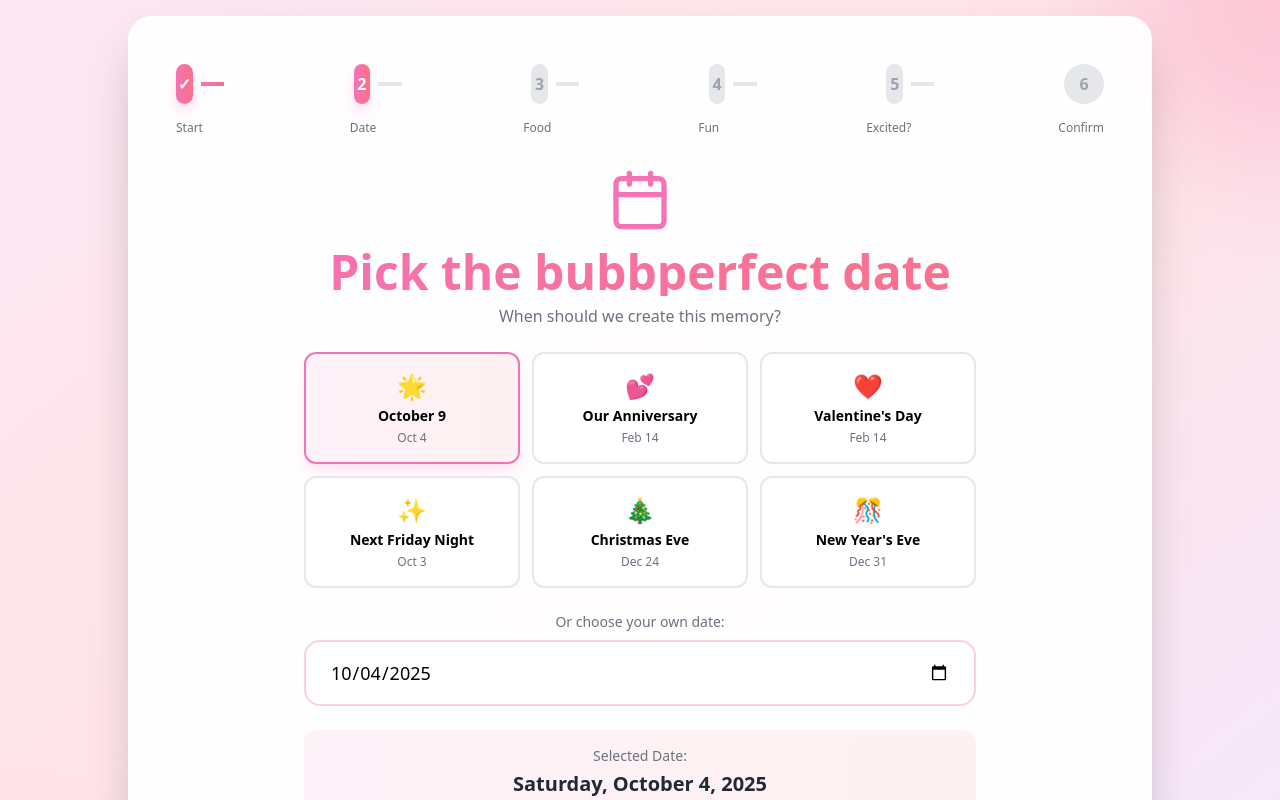
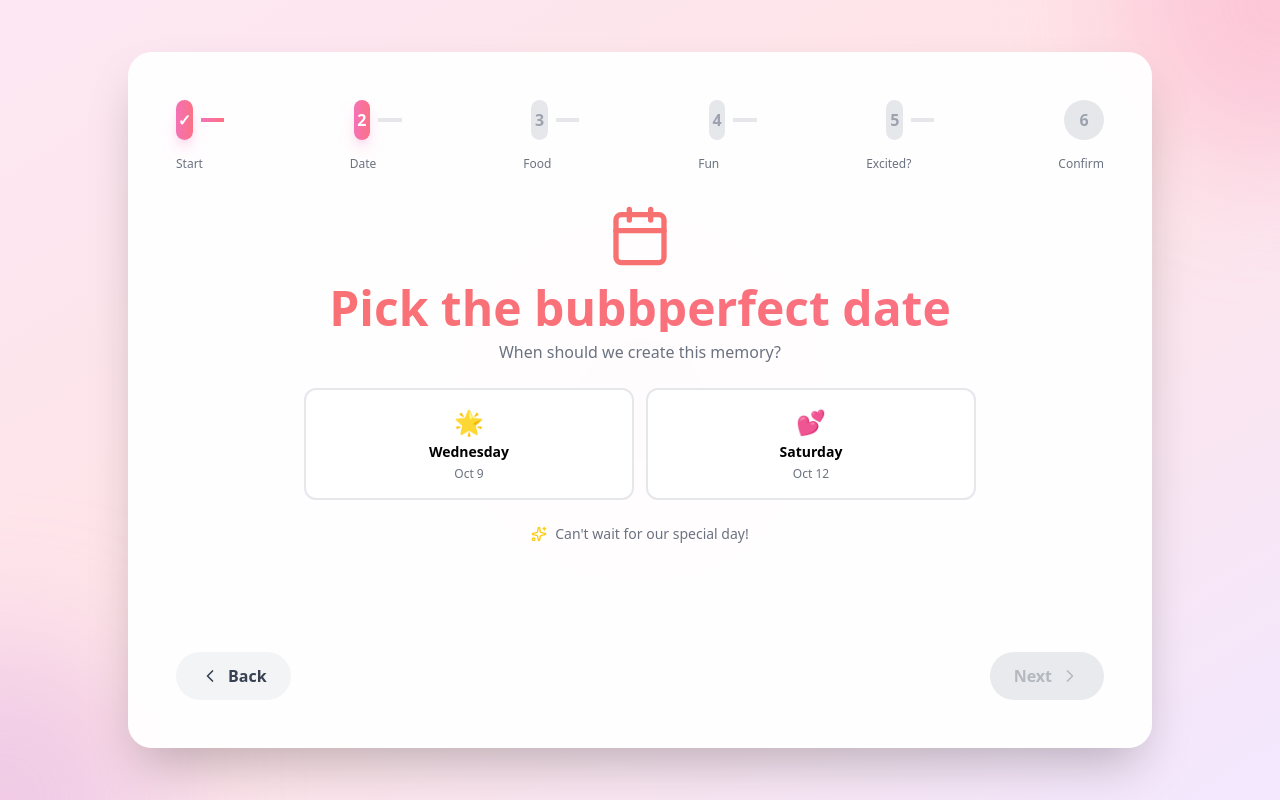
Before and after one commit to postyfan/bubbaversary-website, a React (Vite) app: page / in a window 1280 px wide. Both pictures are taken after a click on the button "Yes!". Shown: the top 800 px of the page. Built offline with nearby package versions, Linux system fonts and the light colour scheme; the HTML template or start-up script is replaced by a standard one.

Commit message:
added different page for each d
added different page for each date

```diff
--- a/src/App.jsx
+++ b/src/App.jsx
@@ -23,43 +23,27 @@ function App() {
   // ============================================
   // CUSTOMIZATION: Restaurant Options
   // ============================================
-  const restaurants = [
+  const wednesdayRestaurants = [
     {
       id: 1,
-      name: 'AMA Bistro',
+      name: 'Bae',
       emoji: '🍣',
-      description: 'Fresh rolls & cozy vibes',
+      description: 'Japanese inspired cocktail lounge',
       cuisine: 'Japanese',
-      price: '$$',
-      time: '7:00 PM',
-      link: ''
+      seating: 'patio',
+      time: '8:00 PM',
     },
+  ];
+
+  const saturdayRestaurants = [
     {
-      id: 2,
-      name: 'Italian Bistro',
-      emoji: '🍝',
-      description: 'Romantic candlelit dinner',
-      cuisine: 'Italian',
-      price: '$$$',
-      time: '8:00 PM'
-    },
-    {
-      id: 3,
-      name: 'K-BBQ Night',
-      emoji: '🥓',
-      description: 'Interactive grilling fun',
-      cuisine: 'Korean',
-      price: '$$',
-      time: '6:30 PM'
-    },
-    {
-      id: 4,
-      name: 'Ramen Spot',
-      emoji: '🍜',
-      description: 'Comfort food & warmth',
+      id: 1,
+      name: 'AMA Raw Bar',
+      emoji: '🍣',
+      description: 'Japanese inspired cocktail lounge',
       cuisine: 'Japanese',
-      price: '$',
-      time: '7:30 PM'
+      seating: 'bar',
+      time: '8:00 PM',
     },
   ];
 
@@ -84,49 +68,17 @@ function App() {
   const specialDates = [
     {
       id: 1,
-      name: 'October 9',
+      name: 'Wednesday',
       emoji: '🌟',
-      getDate: () => {
-        const today = new Date();
-        const saturday = new Date();
-        saturday.setDate(today.getDate() + ((6 - today.getDay() + 7) % 7 || 7));
-        return saturday.toISOString().split('T')[0];
-      }
+      date: '2025-10-09',
+      type: 'wednesday'
     },
     {
       id: 2,
-      name: 'Our Anniversary',
+      name: 'Saturday',
       emoji: '💕',
-      date: '2025-02-14' // Change to your anniversary date
-    },
-    {
-      id: 3,
-      name: 'Valentine\'s Day',
-      emoji: '❤️',
-      date: '2025-02-14'
-    },
-    {
-      id: 4,
-      name: 'Next Friday Night',
-      emoji: '✨',
-      getDate: () => {
-        const today = new Date();
-        const friday = new Date();
-        friday.setDate(today.getDate() + ((5 - today.getDay() + 7) % 7 || 7));
-        return friday.toISOString().split('T')[0];
-      }
-    },
-    {
-      id: 5,
-      name: 'Christmas Eve',
-      emoji: '🎄',
-      date: '2024-12-24'
-    },
-    {
-      id: 6,
-      name: 'New Year\'s Eve',
-      emoji: '🎊',
-      date: '2024-12-31'
+      date: '2025-10-12',
+      type: 'saturday'
     }
   ];
 
@@ -145,12 +97,6 @@ function App() {
         else if (parsed.date) setCurrentStep(3);
         else setCurrentStep(2);
       }
-    } else {
-      // Set default date to next Saturday
-      const today = new Date();
-      const nextSaturday = new Date();
-      nextSaturday.setDate(today.getDate() + ((6 - today.getDay() + 7) % 7 || 7));
-      setDateData(prev => ({ ...prev, date: nextSaturday.toISOString().split('T')[0] }));
     }
   }, []);
 
@@ -175,13 +121,41 @@ function App() {
   };
 
   const handleNext = () => {
-    if (currentStep < 6) {
-      setCurrentStep(currentStep + 1);
+    // Add this special logic for after date selection
+  if (currentStep === 2) {
+    // Check which date was selected
+    const selectedDate = specialDates.find(d => d.date === dateData.date);
+
+    if (selectedDate?.name === 'Wednesday') {
+      setCurrentStep(3);  // Go to Wednesday restaurants
+    } else if (selectedDate?.name === 'Saturday') {
+      setCurrentStep(7);  // Go to Saturday restaurants
+    } else {
+      setCurrentStep(3);  // Default fallback
     }
+  }
+  else if (currentStep === 7) {
+    setCurrentStep(4);  // After Saturday restaurants, go to activities
+  }
+  else if (currentStep < 6) {
+    setCurrentStep(currentStep + 1);
+  }
   };
 
   const handleBack = () => {
-    if (currentStep > 1) {
+    if (currentStep === 7) {
+      setCurrentStep(2);  // From Saturday restaurants, go back to date selection
+    }
+    else if (currentStep === 4) {
+      // Need to check which restaurant page they came from
+      const selectedDate = specialDates.find(d => d.date === dateData.date);
+      if (selectedDate?.name === 'Saturday') {
+        setCurrentStep(7);  // Go back to Saturday restaurants
+      } else {
+        setCurrentStep(3);  // Go back to Wednesday restaurants
+      }
+    }
+    else if (currentStep > 1) {
       setCurrentStep(currentStep - 1);
     }
   };
@@ -258,6 +232,7 @@ function App() {
       case 2: return dateData.date !== '';
       case 3: return dateData.restaurant !== '';
       case 4: return dateData.activity !== '';
+      case 7: return dateData.restaurant !=='';
       default: return true;
     }
   };
@@ -278,6 +253,10 @@ function App() {
     return emojis[value - 1] || '💖';
   };
 
+  const getProgressStep = () => {
+    if (currentStep == 7) return 3;
+    return currentStep;
+  }
   // ============================================
   // RENDER STEP CONTENT
   // ============================================
@@ -345,8 +324,8 @@ function App() {
         return (
           <div className="space-y-6">
             <div className="text-center">
-              <Calendar className="w-16 h-16 text-pink-400 mx-auto mb-4" />
-              <h2 className="text-4xl md:text-5xl font-bold bg-gradient-to-r from-pink-400 to-rose-400 bg-clip-text text-transparent">
+              <Calendar className="w-16 h-16 text-red-400 mx-auto mb-4" />
+              <h2 className="text-4xl md:text-5xl font-bold bg-gradient-to-r from-red-400 to-rose-400 bg-clip-text text-transparent">
                 Pick the bubbperfect date
               </h2>
               <p className="text-gray-500 mt-2">When should we create this memory?</p>
@@ -354,7 +333,7 @@ function App() {
 
             <div className="max-w-2xl mx-auto space-y-6">
               {/* Special Date Buttons */}
-              <div className="grid grid-cols-2 md:grid-cols-3 gap-3">
+              <div className="grid grid-cols-2 md:grid-cols-2 gap-3">
                 {specialDates.map((special) => {
                   const dateValue = special.getDate ? special.getDate() : special.date;
                   return (
@@ -363,8 +342,8 @@ function App() {
                       onClick={() => setDateData(prev => ({ ...prev, date: dateValue }))}
                       className={`p-4 rounded-xl border-2 transition-all duration-300 transform hover:scale-105
                                 ${dateData.date === dateValue
-                                  ? 'border-pink-400 bg-gradient-to-r from-pink-50 to-rose-50 shadow-lg shadow-pink-200/50'
-                                  : 'border-gray-200 hover:border-pink-300 bg-white'}`}
+                                  ? 'border-red-400 bg-gradient-to-r from-red-50 to-rose-50 shadow-lg shadow-pink-200/50'
+                                  : 'border-gray-200 hover:border-red-300 bg-white'}`}
                     >
                       <div className="text-2xl mb-1">{special.emoji}</div>
                       <div className="text-sm font-semibold">{special.name}</div>
@@ -376,7 +355,7 @@ function App() {
                 })}
               </div>
 
-              {/* Custom Date Picker */}
+              {/* Custom Date Picker
               <div className="relative">
                 <div className="text-center text-sm text-gray-500 mb-2">Or choose your own date:</div>
                 <input
@@ -388,7 +367,7 @@ function App() {
                            focus:outline-none focus:border-pink-400 focus:ring-4 focus:ring-pink-100
                            transition-all duration-300 hover:border-pink-300"
                 />
-              </div>
+              </div> */}
 
               {/* Selected Date Display */}
               {dateData.date && (
@@ -407,23 +386,23 @@ function App() {
             </div>
           </div>
         );
-
+      // Wednesday
       case 3:
         return (
           <div className="space-y-6">
             <div className="text-center">
               <Utensils className="w-16 h-16 text-pink-400 mx-auto mb-4" />
               <h2 className="text-4xl md:text-5xl font-bold bg-gradient-to-r from-pink-400 to-rose-400 bg-clip-text text-transparent">
-                Choose our feast
+                Wednesday Options
               </h2>
               <p className="text-gray-500 mt-2">Where should we satisfy our taste buds?</p>
             </div>
 
             <div className="grid gap-4 max-w-3xl mx-auto">
-              {restaurants.map((restaurant) => (
+              {wednesdayRestaurants.map((restaurant) => (
                 <button
                   key={restaurant.id}
-                  onClick={() => handleRestaurantSelect(restaurant)}
+                  onClick={() =>  handleRestaurantSelect(restaurant)}
                   className={`relative p-6 rounded-2xl border-2 transition-all duration-300 transform
                             hover:scale-[1.02] hover:shadow-xl group
                             ${dateData.restaurant === restaurant.name
@@ -443,7 +422,7 @@ function App() {
                     <div className="flex-1 text-left">
                       <h3 className="text-xl font-bold text-gray-800 flex items-center gap-2">
                         {restaurant.name}
-                        <span className="text-sm font-normal text-gray-400">{restaurant.price}</span>
+                        <span className="text-sm font-normal text-gray-400">{restaurant.seating}</span>
                       </h3>
                       <p className="text-gray-600 mt-1">{restaurant.description}</p>
                       <div className="flex items-center gap-4 mt-2 text-sm text-gray-500">
@@ -637,6 +616,65 @@ function App() {
             </div>
           </div>
         );
+        // Saturday
+        case 7:
+        return (
+          <div className="space-y-6">
+            <div className="text-center">
+              <Utensils className="w-16 h-16 text-pink-400 mx-auto mb-4" />
+              <h2 className="text-4xl md:text-5xl font-bold bg-gradient-to-r from-pink-400 to-rose-400 bg-clip-text text-transparent">
+                Saturday Options
+              </h2>
+              <p className="text-gray-500 mt-2">Where should we satisfy our taste buds?</p>
+            </div>
+
+            <div className="grid gap-4 max-w-3xl mx-auto">
+              {saturdayRestaurants.map((restaurant) => (
+                <button
+                  key={restaurant.id}
+                  onClick={() => handleRestaurantSelect(restaurant)}
+                  className={`relative p-6 rounded-2xl border-2 transition-all duration-300 transform
+                            hover:scale-[1.02] hover:shadow-xl group
+                            ${dateData.restaurant === restaurant.name
+                              ? 'border-pink-400 bg-gradient-to-r from-pink-50 to-rose-50 shadow-lg shadow-pink-200/50'
+                              : 'border-gray-200 hover:border-pink-300 bg-white'}`}
+                >
+                  {dateData.restaurant === restaurant.name && (
+                    <div className="absolute -top-3 -right-3 bg-pink-500 text-white rounded-full p-2 animate-bounce">
+                      <Heart className="w-4 h-4" fill="white" />
+                    </div>
+                  )}
+
+                  <div className="flex items-start gap-4">
+                    <div className="text-5xl group-hover:scale-110 transition-transform duration-300">
+                      {restaurant.emoji}
+                    </div>
+                    <div className="flex-1 text-left">
+                      <h3 className="text-xl font-bold text-gray-800 flex items-center gap-2">
+                        {restaurant.name}
+                        <span className="text-sm font-normal text-gray-400">{restaurant.seating}</span>
+                      </h3>
+                      <p className="text-gray-600 mt-1">{restaurant.description}</p>
+                      <div className="flex items-center gap-4 mt-2 text-sm text-gray-500">
+                        <span className="flex items-center gap-1">
+                          <MapPin className="w-3 h-3" />
+                          {restaurant.cuisine}
+                        </span>
+                        <span className="flex items-center gap-1">
+                          <Clock className="w-3 h-3" />
+                          {restaurant.time}
+                        </span>
+                        <span className='flex items-center'>
+                          {restaurant.link}
+                        </span>
+                      </div>
+                    </div>
+                  </div>
+                </button>
+              ))}
+            </div>
+          </div>
+        );
 
       default:
         return null;
@@ -664,21 +702,24 @@ function App() {
           <div className="bg-white/95 backdrop-blur-lg rounded-3xl shadow-2xl p-8 md:p-12">
             {/* Progress Bar */}
             <div className="mb-8">
-              <div className="flex items-center justify-between mb-4">
-                {[1, 2, 3, 4, 5, 6].map((step) => (
+            <div className="flex items-center justify-between mb-4">
+              {[1, 2, 3, 4, 5, 6].map((step) => {
+                const progressStep = getProgressStep(); // Use normalized step
+                return (
                   <div key={step} className="flex items-center">
                     <div className={`w-10 h-10 rounded-full flex items-center justify-center font-bold transition-all duration-300
-                                  ${step <= currentStep
+                                  ${step <= progressStep
                                     ? 'bg-gradient-to-r from-pink-400 to-rose-400 text-white shadow-lg shadow-pink-300/50'
                                     : 'bg-gray-200 text-gray-400'}`}>
-                      {step < currentStep ? '✓' : step}
+                      {step < progressStep ? '✓' : step}
                     </div>
                     {step < 6 && (
                       <div className={`w-full h-1 mx-2 transition-all duration-500
-                                    ${step < currentStep ? 'bg-gradient-to-r from-pink-400 to-rose-400' : 'bg-gray-200'}`} />
+                                    ${step < progressStep ? 'bg-gradient-to-r from-pink-400 to-rose-400' : 'bg-gray-200'}`} />
                     )}
                   </div>
-                ))}
+                );
+              })}
               </div>
               <div className="flex justify-between text-xs text-gray-500">
                 <span>Start</span>
@@ -696,7 +737,7 @@ function App() {
             </div>
 
             {/* Navigation */}
-            {currentStep > 1 && currentStep < 6 && (
+            {(currentStep > 1 && currentStep < 6) || currentStep == 7 ? (
               <div className="flex justify-between items-center mt-12">
                 <button
                   onClick={handleBack}
@@ -721,7 +762,8 @@ function App() {
                   <ChevronRight className="w-5 h-5" />
                 </button>
               </div>
-            )}
+            ) : null
+          }
           </div>
         </div>
       </div>
```
